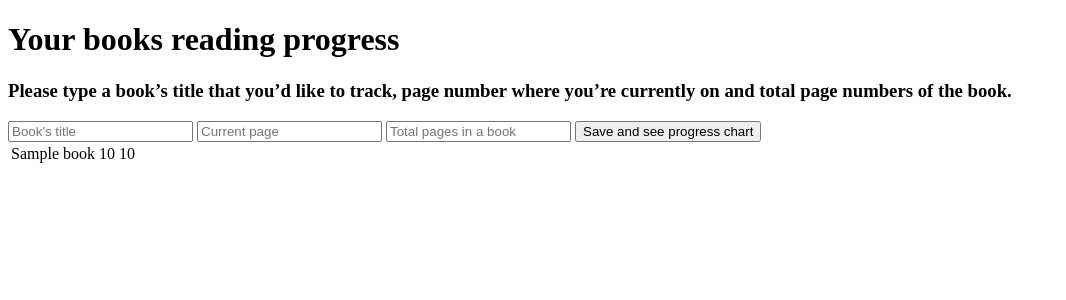
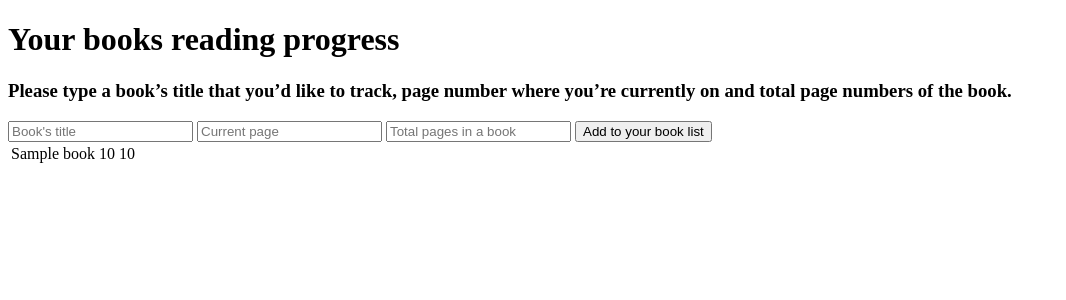
Before and after one commit to WebStar713/reading-process-tracker-app, a Django app: page /lists/1/ in a window 1280 px wide. Shown: the top 300 px of the page, without its empty margins (0-1066 px from the left). Run offline with Django 3.2, Linux system fonts and the light colour scheme; tables that the repository leaves empty hold one stand-in row (values such as "Sample post").

Commit message:
Changing name of button

```diff
--- a/project/app/templates/home.html
+++ b/project/app/templates/home.html
@@ -14,7 +14,7 @@
             <input name="title" id="id_new_book" placeholder="Book's title" />
             <input name="current_page" id="id_current_page" placeholder="Current page" />
             <input name="total_pages" id="id_total_pages" placeholder="Total pages in a book" />
-            <input type="submit" class="button button_main" value="Save and see progress chart">
+            <input type="submit" class="button button_main" value="Add to your book list">
         </form>
     </body>
 </html>
--- a/project/app/templates/list.html
+++ b/project/app/templates/list.html
@@ -14,7 +14,7 @@
             <input name="title" id="id_new_book" placeholder="Book's title" />
             <input name="current_page" id="id_current_page" placeholder="Current page" />
             <input name="total_pages" id="id_total_pages" placeholder="Total pages in a book" />
-            <input type="submit" class="button button_main" value="Save and see progress chart">
+            <input type="submit" class="button button_main" value="Add to your book list">
         </form>
         <table id="id_book_table">
             {% for book in list_of_books.book_set.all %}
```
